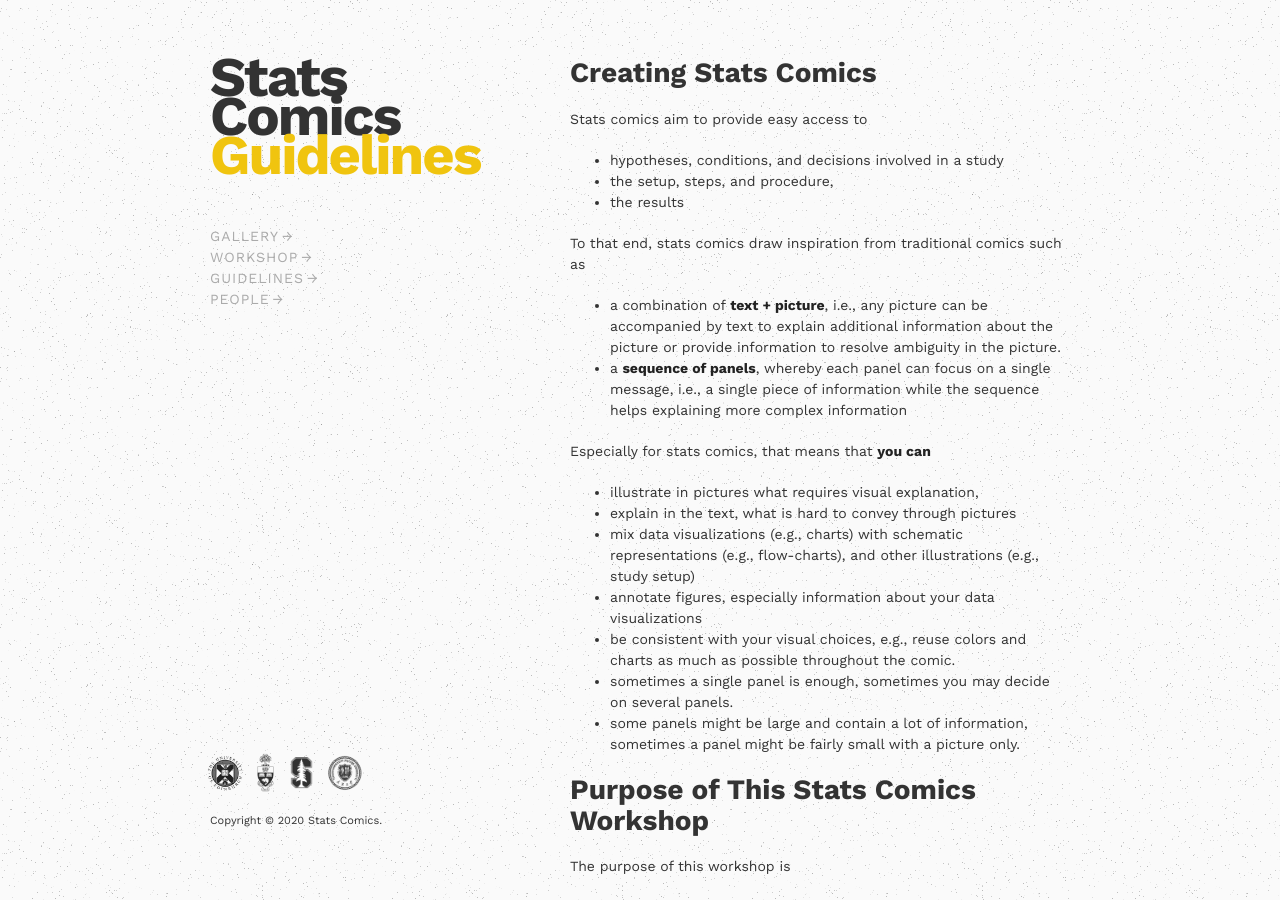
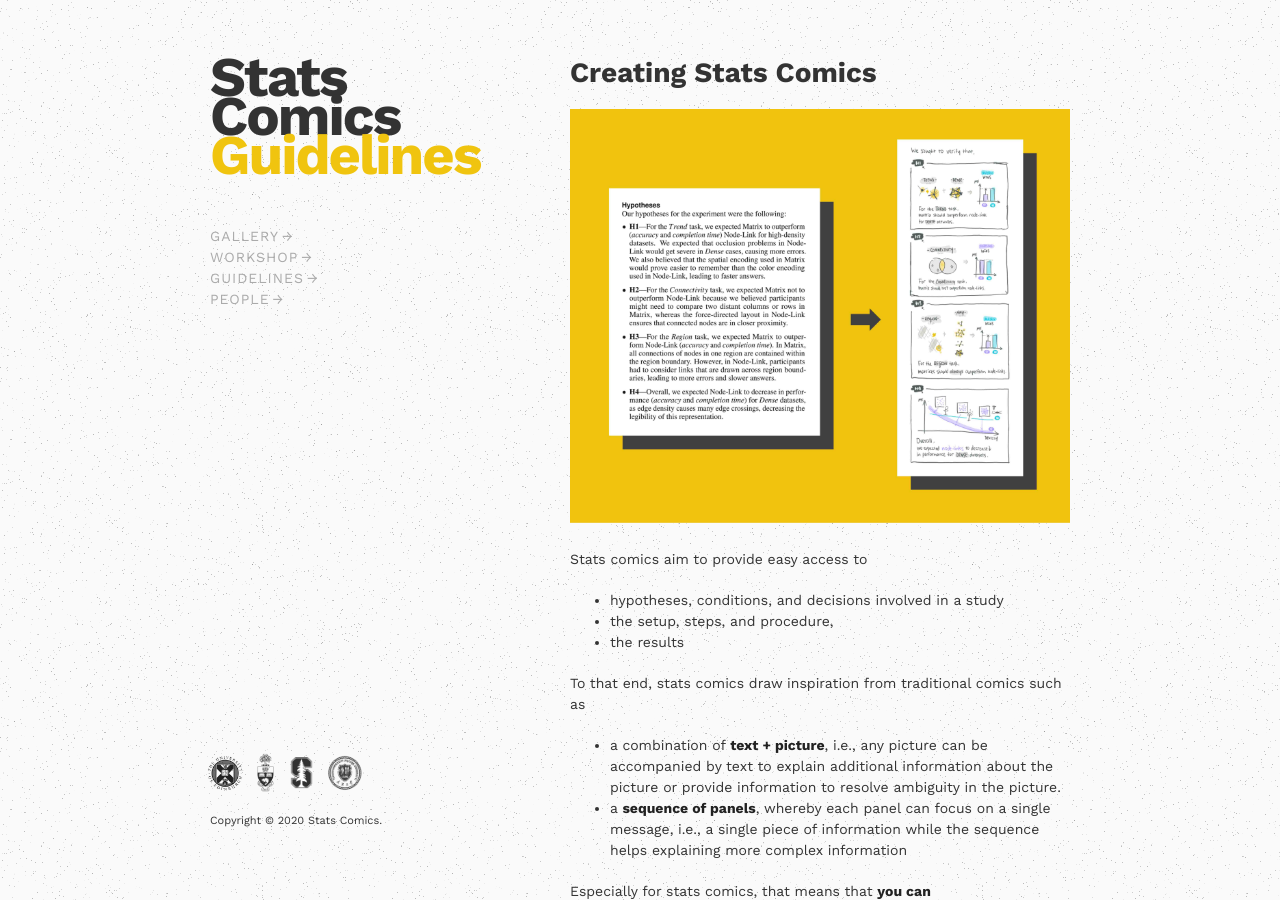
Before and after one commit to statscomics/statscomics.github.io, a Jekyll site: the page built from guidelines.md, in a window 1280 px wide and 900 px high. Built offline with Jekyll 4.4.1, drawn with Linux system fonts in a browser that asks for light colours.

Commit message:
add-guidelines-hero-img

```diff
--- a/guidelines.md
+++ b/guidelines.md
@@ -6,6 +6,8 @@ title: Guidelines
 <!-- prettier-ignore-start -->
 
 # Creating Stats Comics
+
+![](/assets/img/trans-primary.jpg)
 
 Stats comics aim to provide easy access to
 
```
Also changed, not shown: assets/img/trans-primary.jpg (added), assets/img/trans.png (added).
